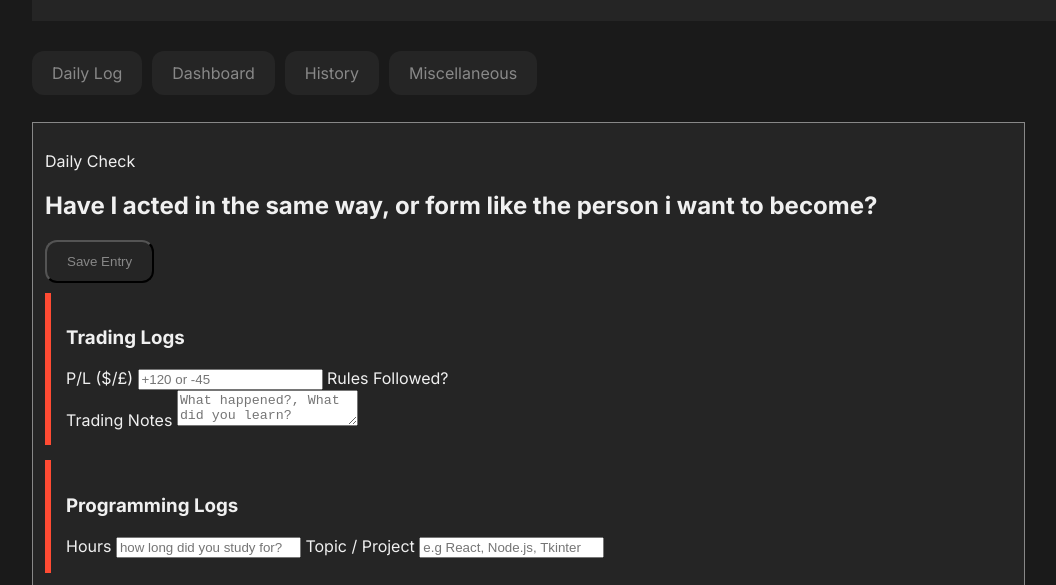
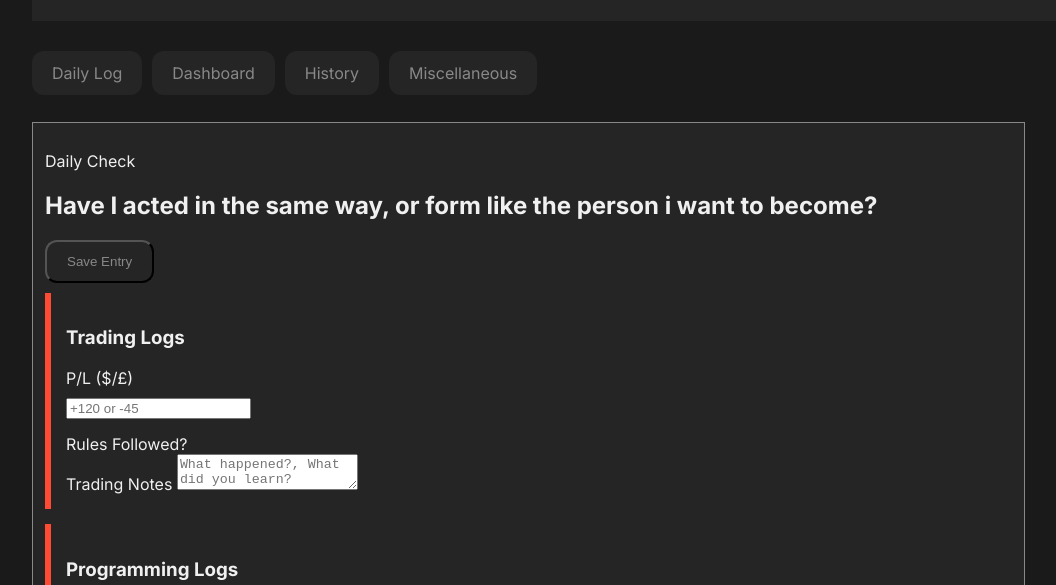
Before and after one commit to VictorOhason/Discipline-Tracker-Logger-, a plain HTML site: page index.html in a window 1280 px wide. Shown: the part 205-790 px from the top of the page, without its empty margins (8-1064 px from the left). Drawn offline with Linux system fonts and the light colour scheme.

Commit message:
feat: add styling for input elements to improve layout

```diff
--- a/css/style.css
+++ b/css/style.css
@@ -118,6 +118,11 @@ body{
     height: 100%;
 }
 
+input{
+    display: flex;
+    margin: 10px 0px 15px 0px;
+
+}
 
 /*
 body — background, font, margin reset
```
